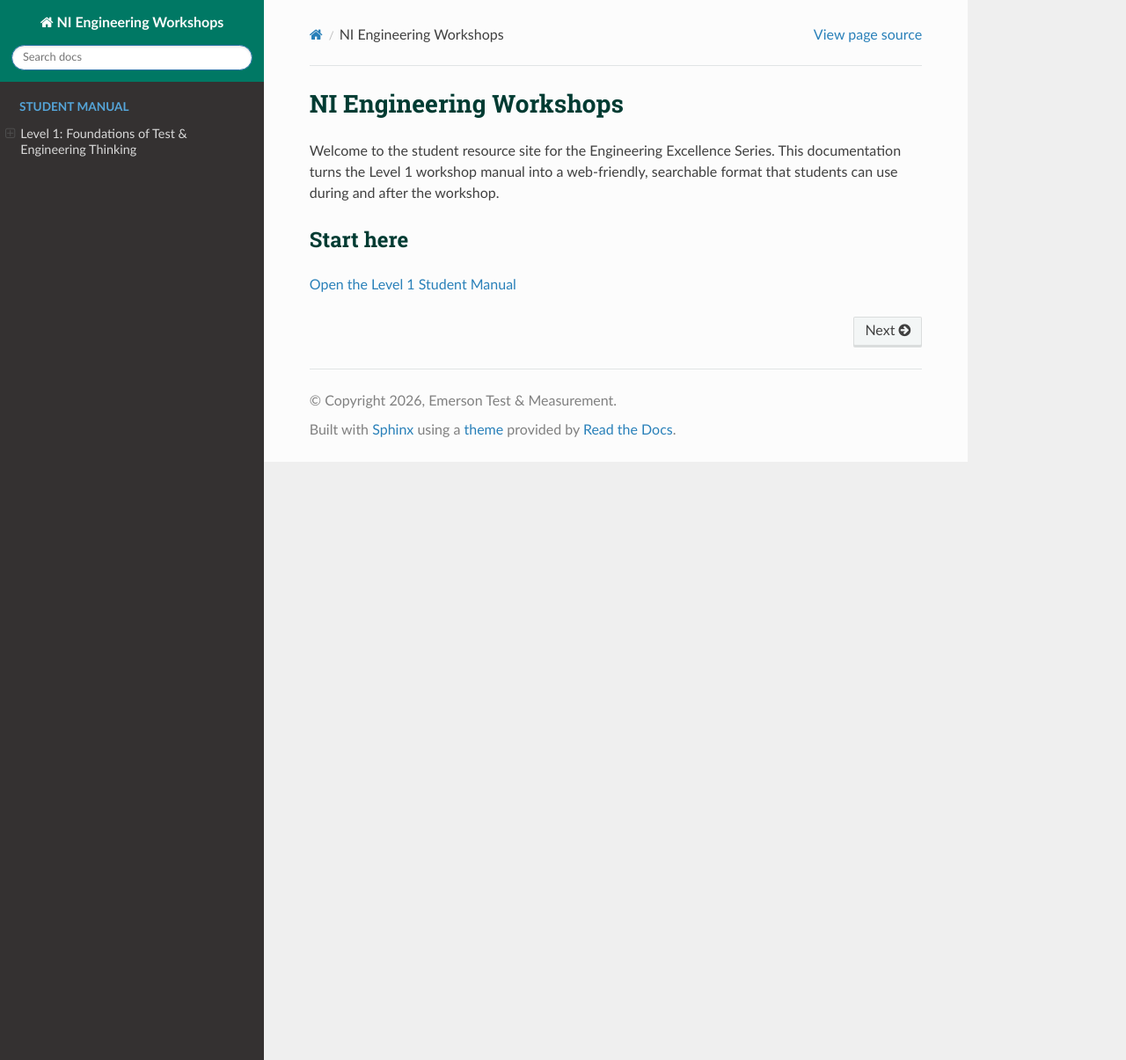
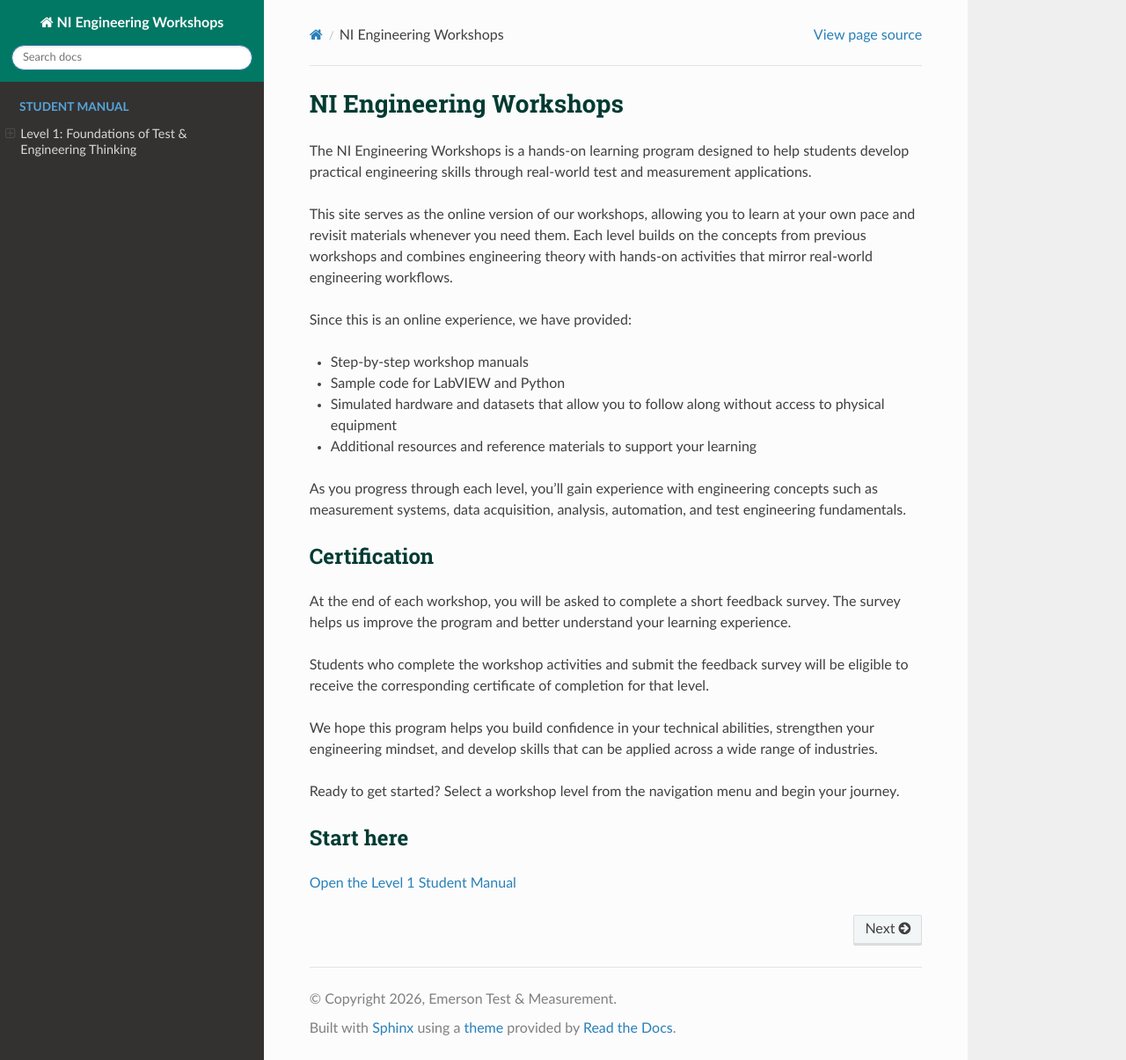
Before and after one commit to cecilianguyen-NIEMR/NI-Engineering-Workshops, a Sphinx documentation site: the page built from docs/source/index.rst, in a window 1280 px wide and 1205 px high. Shown: the whole window at 88% size. Built offline with Sphinx 7.4.7 and the Read the Docs theme 3.1.0, drawn with Linux system fonts in a browser that asks for light colours.

Commit message:
Update index.rst

```diff
--- a/docs/source/index.rst
+++ b/docs/source/index.rst
@@ -1,9 +1,30 @@
 NI Engineering Workshops
 ========================
 
-Welcome to the student resource site for the Engineering Excellence Series.
-This documentation turns the Level 1 workshop manual into a web-friendly,
-searchable format that students can use during and after the workshop.
+The NI Engineering Workshops is a hands-on learning program designed to help students develop practical engineering skills through real-world test and measurement applications.
+
+This site serves as the online version of our workshops, allowing you to learn at your own pace and revisit materials whenever you need them. Each level builds on the concepts from previous workshops and combines engineering theory with hands-on activities that mirror real-world engineering workflows.
+
+Since this is an online experience, we have provided:
+
+* Step-by-step workshop manuals
+* Sample code for LabVIEW and Python
+* Simulated hardware and datasets that allow you to follow along without access to physical equipment
+* Additional resources and reference materials to support your learning
+
+As you progress through each level, you'll gain experience with engineering concepts such as measurement systems, data acquisition, analysis, automation, and test engineering fundamentals.
+
+Certification
+-------------
+
+At the end of each workshop, you will be asked to complete a short feedback survey. The survey helps us improve the program and better understand your learning experience.
+
+Students who complete the workshop activities and submit the feedback survey will be eligible to receive the corresponding certificate of completion for that level.
+
+We hope this program helps you build confidence in your technical abilities, strengthen your engineering mindset, and develop skills that can be applied across a wide range of industries.
+
+Ready to get started? Select a workshop level from the navigation menu and begin your journey.
+
 
 Start here
 ----------
```
